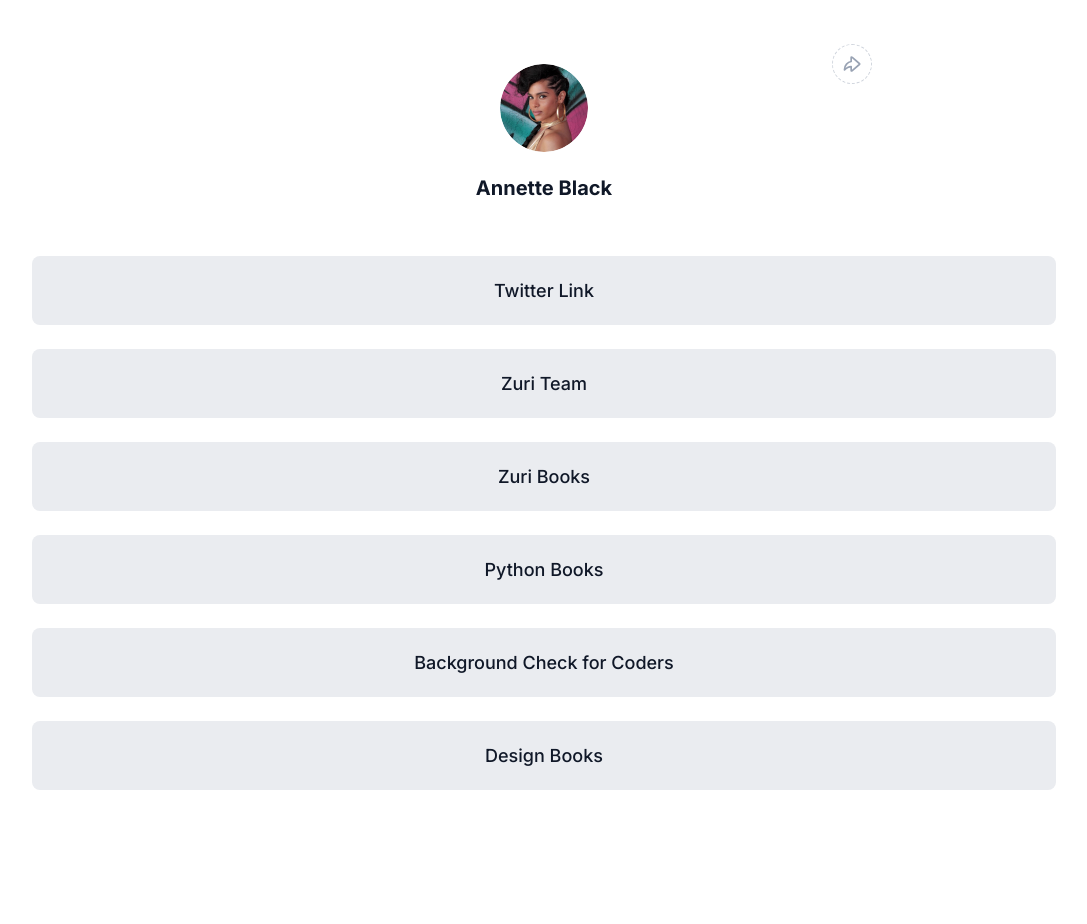
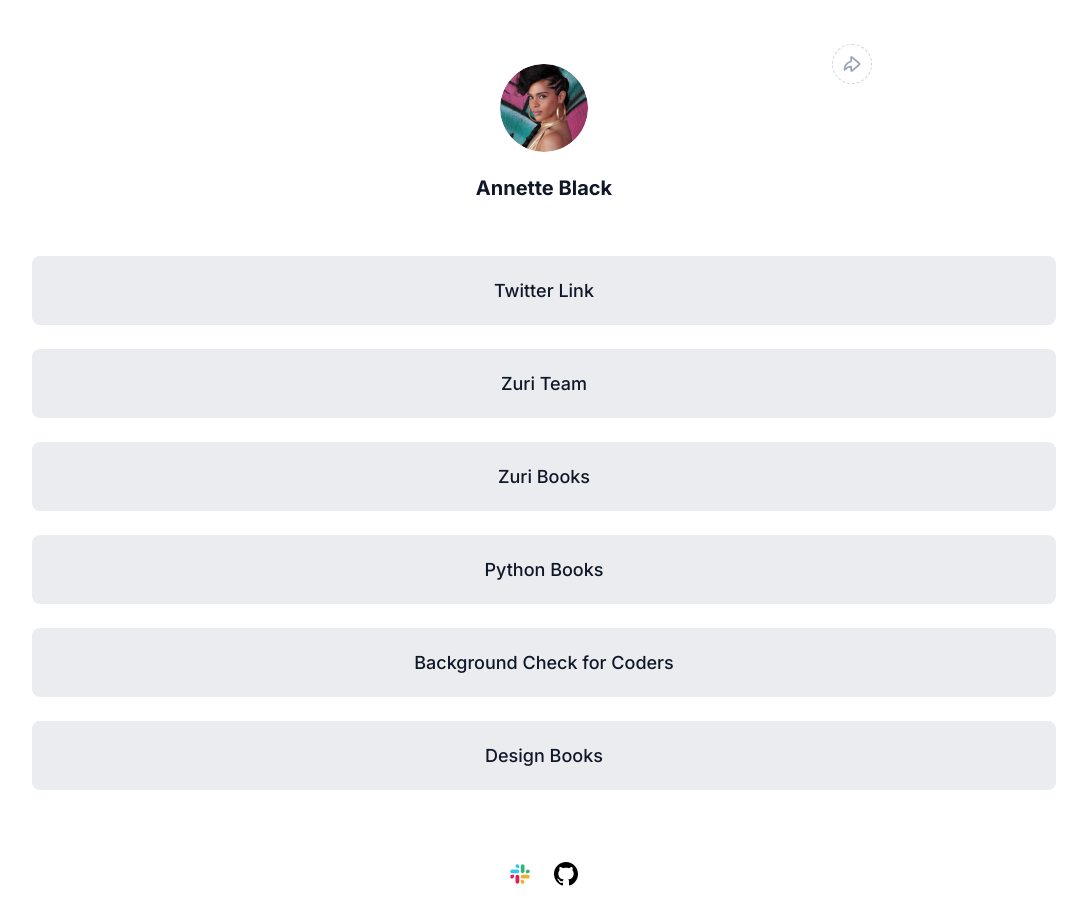
Before and after one commit to Abots-jzm/Stage1_Linktree_clone, a React (Vite) app: page / in a window 1280 px wide. Shown: the top 924 px of the page, without its empty margins (96-1183 px from the left). Before the commit the page ends 838 px from the top, so only its background shows below. Built offline with nearby package versions, Linux system fonts and the light colour scheme.

Commit message:
Links section updated

```diff
--- a/src/components/Links.module.css
+++ b/src/components/Links.module.css
@@ -2,6 +2,14 @@
 	margin-top: 5.6rem;
 	display: flex;
 	flex-direction: column;
+	gap: 2.4rem;
+}
+
+.bottom {
+	margin-top: 4.8rem;
+	display: flex;
+	justify-content: center;
+	align-items: center;
 	gap: 2.4rem;
 }
 
--- a/src/components/Links.tsx
+++ b/src/components/Links.tsx
@@ -1,6 +1,8 @@
 import React from "react";
 import LinkItem from "./LinkItem";
 import classes from "./Links.module.css";
+import GithubSVG from "../assets/Github.svg";
+import SlackSVG from "../assets/slack.svg";
 
 export default function Links() {
 	return (
@@ -11,6 +13,14 @@ export default function Links() {
 			<LinkItem>Python Books</LinkItem>
 			<LinkItem>Background Check for Coders</LinkItem>
 			<LinkItem>Design Books</LinkItem>
+			<div className={classes.bottom}>
+				<div>
+					<img src={SlackSVG} alt="slack" />
+				</div>
+				<div>
+					<img src={GithubSVG} alt="github" />
+				</div>
+			</div>
 		</div>
 	);
 }
```
Also changed, not shown: src/assets/Github.svg (added), src/assets/slack.svg (added).
